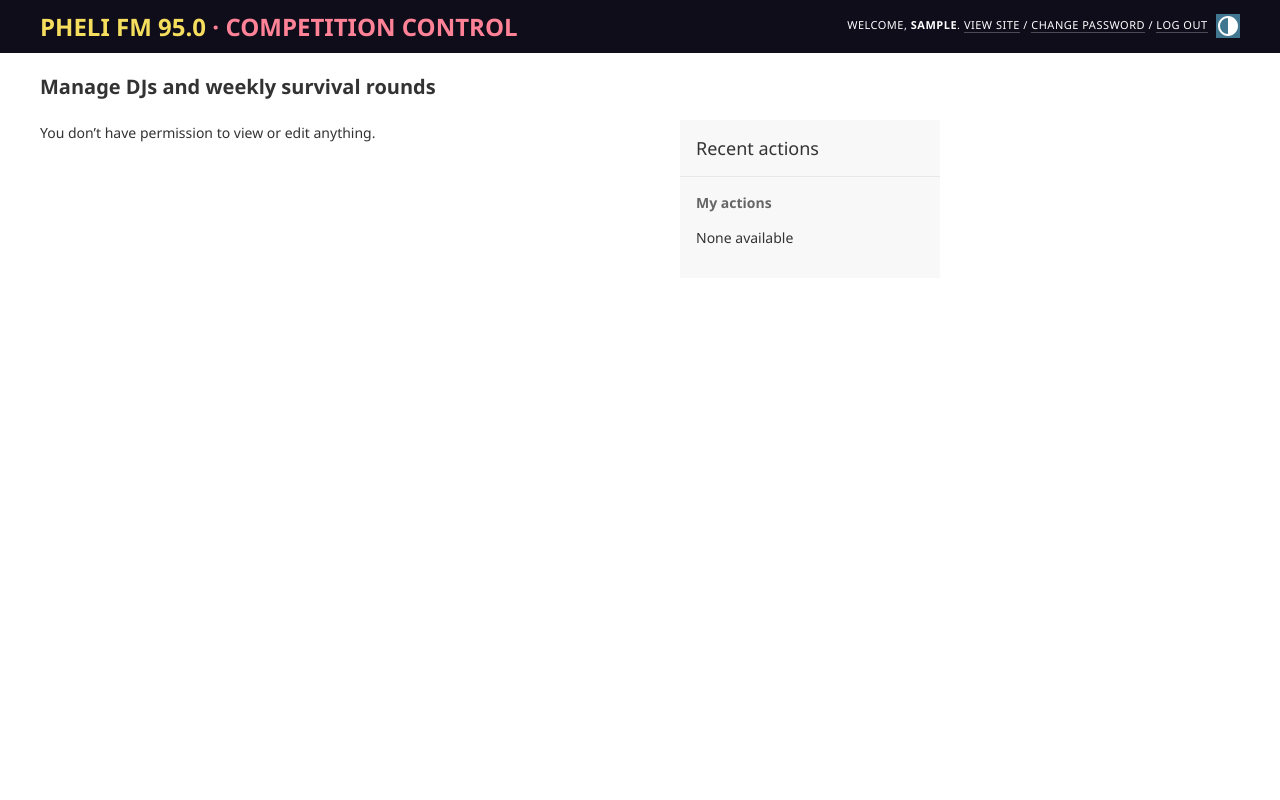
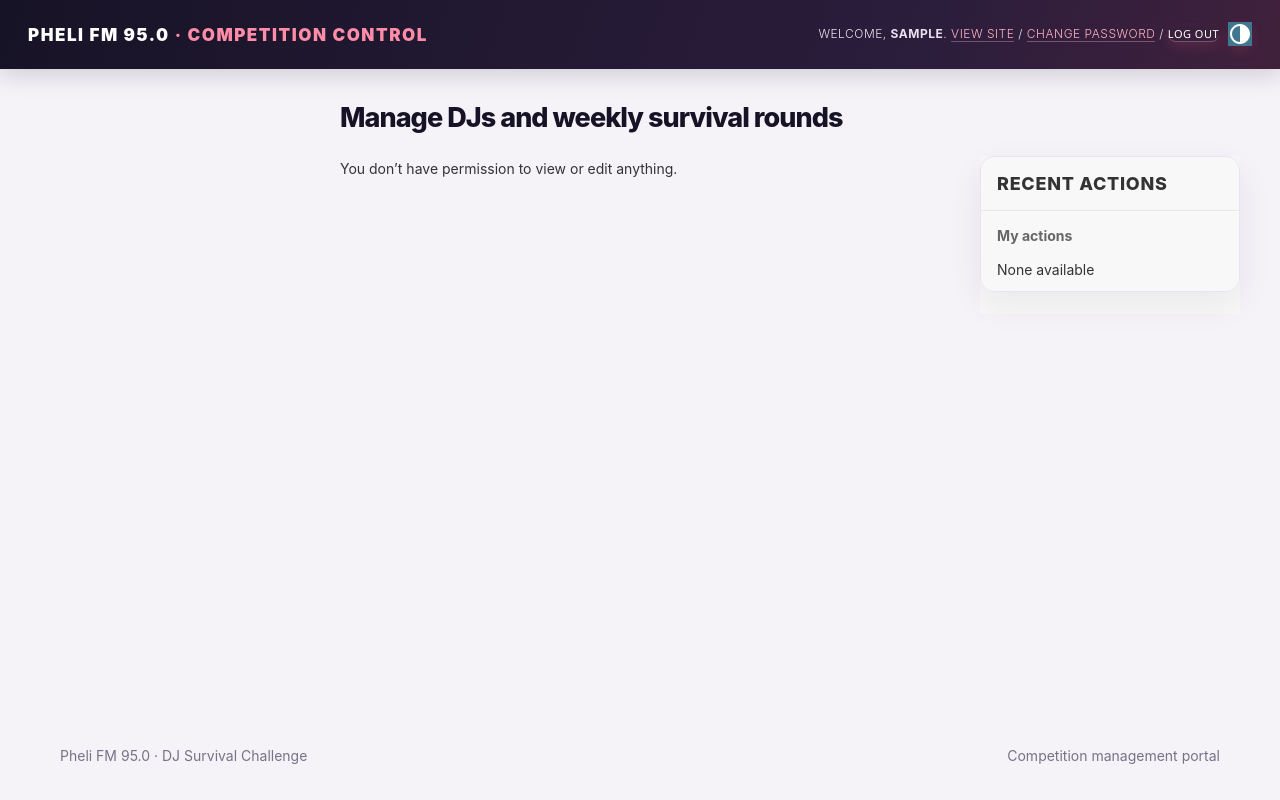
Before and after one commit to ThembelaniProject/voting, a Django app: page /admin/ in a window 1280 px wide. Run offline with Django 5.2, Linux system fonts and the light colour scheme; the visitor is signed in with stand-in values (Sample User, id 1); data comes from the database, SQL or seed files in the repository; data that the repository does not hold is empty.

Commit message:
Apply Pheli FM admin branding and stylesheet

```diff
--- a/templates/admin/base_site.html
+++ b/templates/admin/base_site.html
@@ -4,19 +4,14 @@
 {% block title %}{{ title }} | Pheli FM 95.0 Control{% endblock %}
 
 {% block branding %}
-<h1 id="site-name"><a href="{% url 'admin:index' %}">PHELI FM 95.0 <span style="color:#ff8297">· COMPETITION CONTROL</span></a></h1>
+<h1 id="site-name"><a href="{% url 'admin:index' %}">PHELI FM 95.0 <span>· COMPETITION CONTROL</span></a></h1>
 {% endblock %}
 
 {% block extrastyle %}
 {{ block.super }}
-<style>
-  #header { background:#100d1b; color:#fff; }
-  #branding h1, #branding h1 a { color:#fff; font-weight:800; }
-  .module h2, .module caption, .inline-group h2 { background:#24182a; }
-  div.breadcrumbs { background:#211629; }
-  .button, input[type=submit], input[type=button], .submit-row input, a.button { background:#e85d78; border-radius:5px; }
-  .button.default, input[type=submit].default, .submit-row input.default { background:#bd385c; }
-  a:link, a:visited { color:#c43d65; }
-  #content h1 { font-weight:800; }
-</style>
+<link rel="stylesheet" href="{% static 'css/admin.css' %}">
 {% endblock %}
+
+{% block footer %}
+<div id="footer">Pheli FM 95.0 · DJ Survival Challenge <span style="float:right">Competition management portal</span></div>
+{% endblock %}
```
